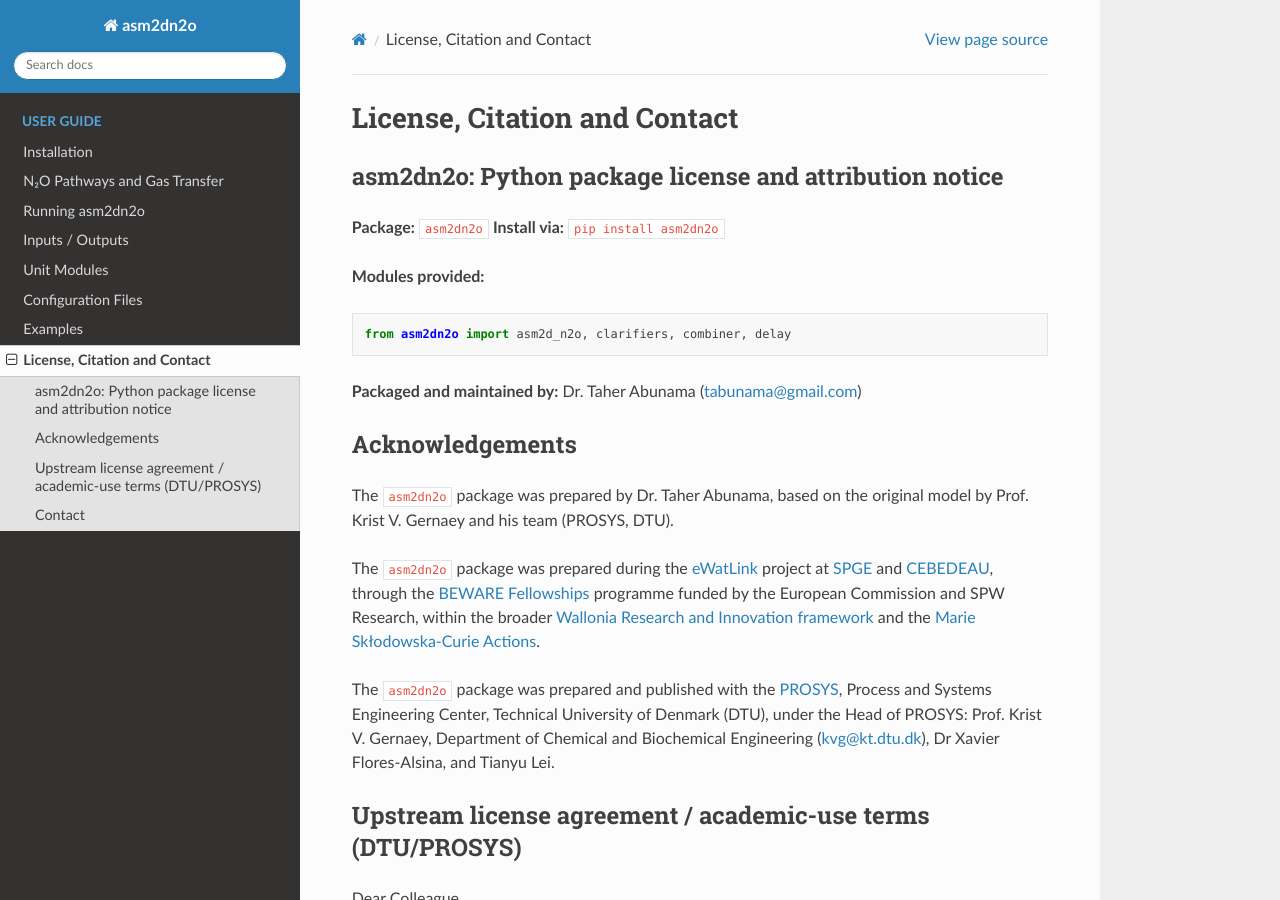
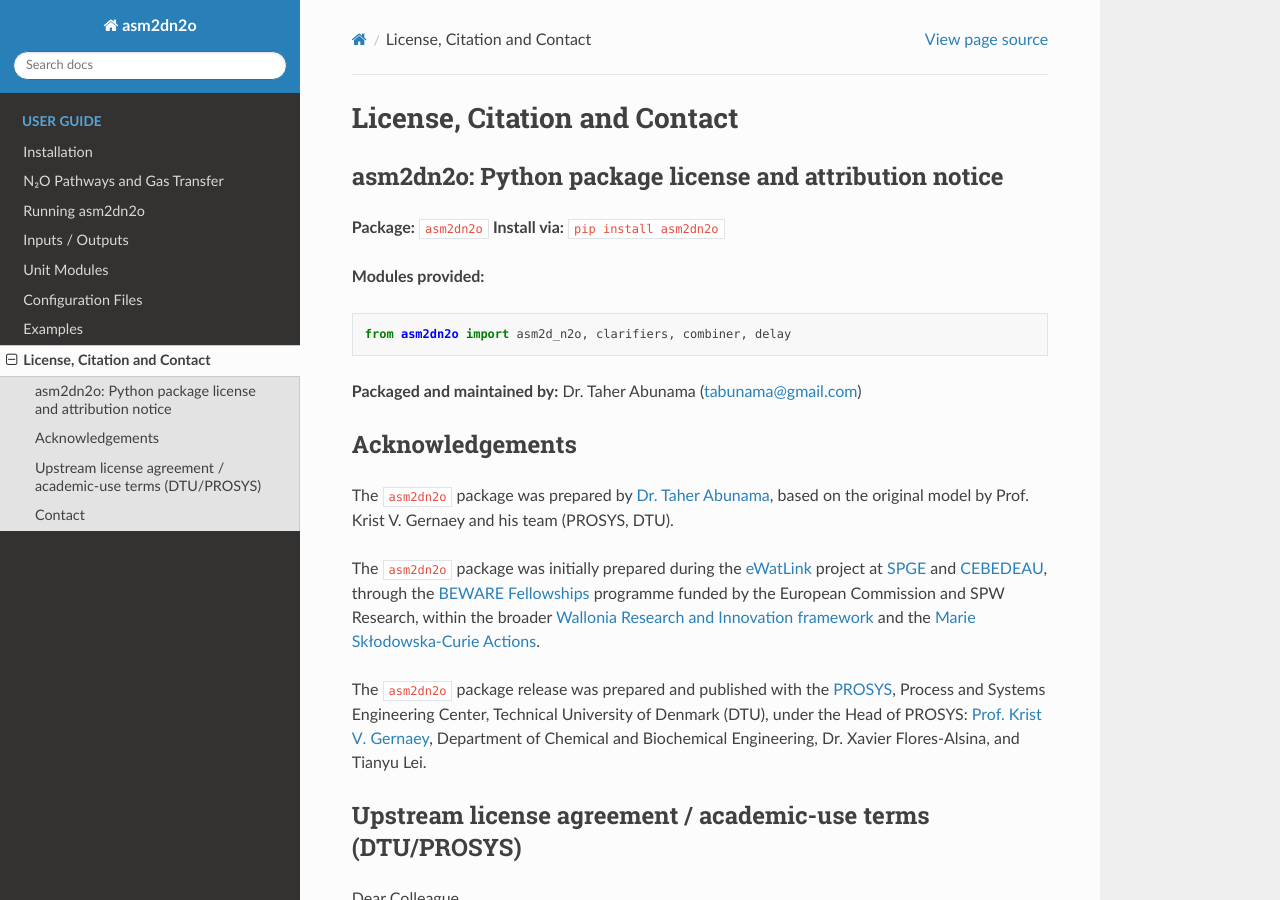
Before and after one commit to tabunama/asm2dn2o, a Sphinx documentation site: the page built from docs/source/license_citation_contact.rst, in a window 1280 px wide and 900 px high. Built offline with Sphinx 7.4.7 and the Read the Docs theme 3.1.0, drawn with Linux system fonts in a browser that asks for light colours.

Commit message:
Update docs

```diff
--- a/docs/source/index.rst
+++ b/docs/source/index.rst
@@ -88,14 +88,14 @@ Acknowledgement
 
 The ``asm2dn2o`` package was prepared by `Dr. Taher Abunama <mailto:tabunama@gmail.com>`_, based on the original model by Prof. Krist V. Gernaey and his team (PROSYS, DTU).
 
-The ``asm2dn2o`` package was prepared during the `eWatLink <https://cebedeau.be/fr/nos-chroniques/article/projet-ewatlink>`_ project at
+The ``asm2dn2o`` package was initially prepared during the `eWatLink <https://cebedeau.be/fr/nos-chroniques/article/projet-ewatlink>`_ project at
 `SPGE <https://www.spge.be/en/index.html?IDC=1>`_ and `CEBEDEAU <https://cebedeau.be/fr>`_,
 through the `BEWARE Fellowships <https://recherche.wallonie.be/en/home/nos-aides-1/engager-du-personnel-de-recherche-human/beware-fellowships.html>`_
 programme funded by the European Commission and SPW Research, within the broader
 `Wallonia Research and Innovation framework <https://recherche.wallonie.be/en/home.html>`_
 and the `Marie Skłodowska-Curie Actions <https://marie-sklodowska-curie-actions.ec.europa.eu/actions/postdoctoral-fellowships>`_.
 
-The ``asm2dn2o`` package was prepared and published with the `PROSYS <https://www.kt.dtu.dk/research/prosys>`_,
+The ``asm2dn2o`` package release was prepared and published with the `PROSYS <https://www.kt.dtu.dk/research/prosys>`_,
 Process and Systems Engineering Center, Technical University of Denmark (DTU),
 under the Head of PROSYS: `Prof. Krist V. Gernaey <mailto:kvg@kt.dtu.dk>`_,
 Department of Chemical and Biochemical Engineering, Dr. Xavier Flores-Alsina, and Tianyu Lei.
--- a/docs/source/license_citation_contact.rst
+++ b/docs/source/license_citation_contact.rst
@@ -19,20 +19,19 @@ Dr. Taher Abunama (tabunama@gmail.com)
 Acknowledgements
 ----------------
 
-The ``asm2dn2o`` package was prepared by Dr. Taher Abunama, based on the original model by Prof. Krist V. Gernaey and his team (PROSYS, DTU).
+The ``asm2dn2o`` package was prepared by `Dr. Taher Abunama <mailto:tabunama@gmail.com>`_, based on the original model by Prof. Krist V. Gernaey and his team (PROSYS, DTU).
 
-The ``asm2dn2o`` package was prepared during the `eWatLink <https://cebedeau.be/fr/nos-chroniques/article/projet-ewatlink>`_ project at
+The ``asm2dn2o`` package was initially prepared during the `eWatLink <https://cebedeau.be/fr/nos-chroniques/article/projet-ewatlink>`_ project at
 `SPGE <https://www.spge.be/en/index.html?IDC=1>`_ and `CEBEDEAU <https://cebedeau.be/fr>`_,
 through the `BEWARE Fellowships <https://recherche.wallonie.be/en/home/nos-aides-1/engager-du-personnel-de-recherche-human/beware-fellowships.html>`_
 programme funded by the European Commission and SPW Research, within the broader
 `Wallonia Research and Innovation framework <https://recherche.wallonie.be/en/home.html>`_
 and the `Marie Skłodowska-Curie Actions <https://marie-sklodowska-curie-actions.ec.europa.eu/actions/postdoctoral-fellowships>`_.
 
-The ``asm2dn2o`` package was prepared and published with the `PROSYS <https://www.kt.dtu.dk/research/prosys>`_,
+The ``asm2dn2o`` package release was prepared and published with the `PROSYS <https://www.kt.dtu.dk/research/prosys>`_,
 Process and Systems Engineering Center, Technical University of Denmark (DTU),
-under the Head of PROSYS: Prof. Krist V. Gernaey,
-Department of Chemical and Biochemical Engineering
-(`kvg@kt.dtu.dk <mailto:kvg@kt.dtu.dk>`_), Dr Xavier Flores-Alsina, and Tianyu Lei.
+under the Head of PROSYS: `Prof. Krist V. Gernaey <mailto:kvg@kt.dtu.dk>`_,
+Department of Chemical and Biochemical Engineering, Dr. Xavier Flores-Alsina, and Tianyu Lei.
 
 Upstream license agreement / academic-use terms (DTU/PROSYS)
 ------------------------------------------------------------
```
Also changed, not shown: other parts of docs/source/index.rst (+1 -1 lines), 1 other file.
